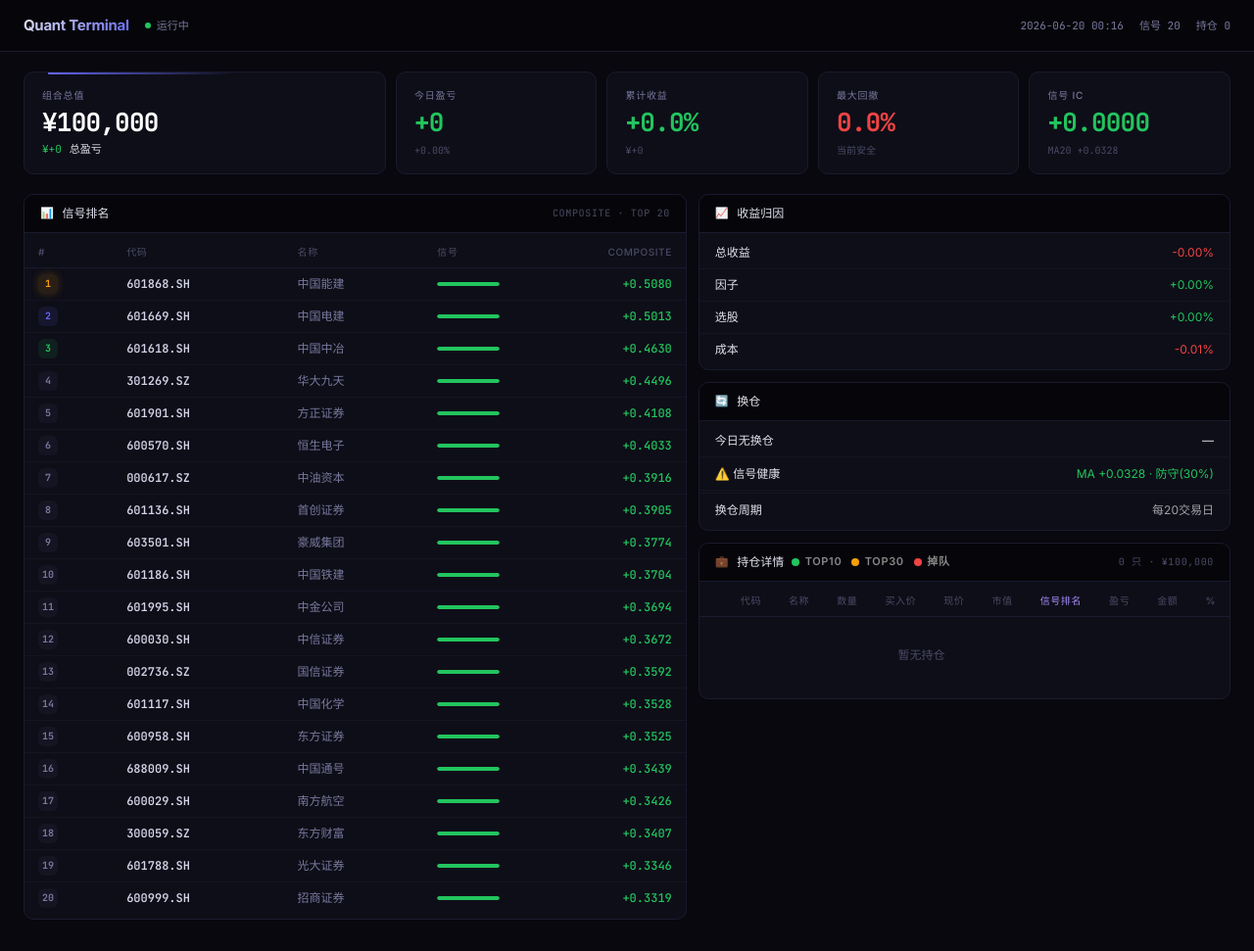
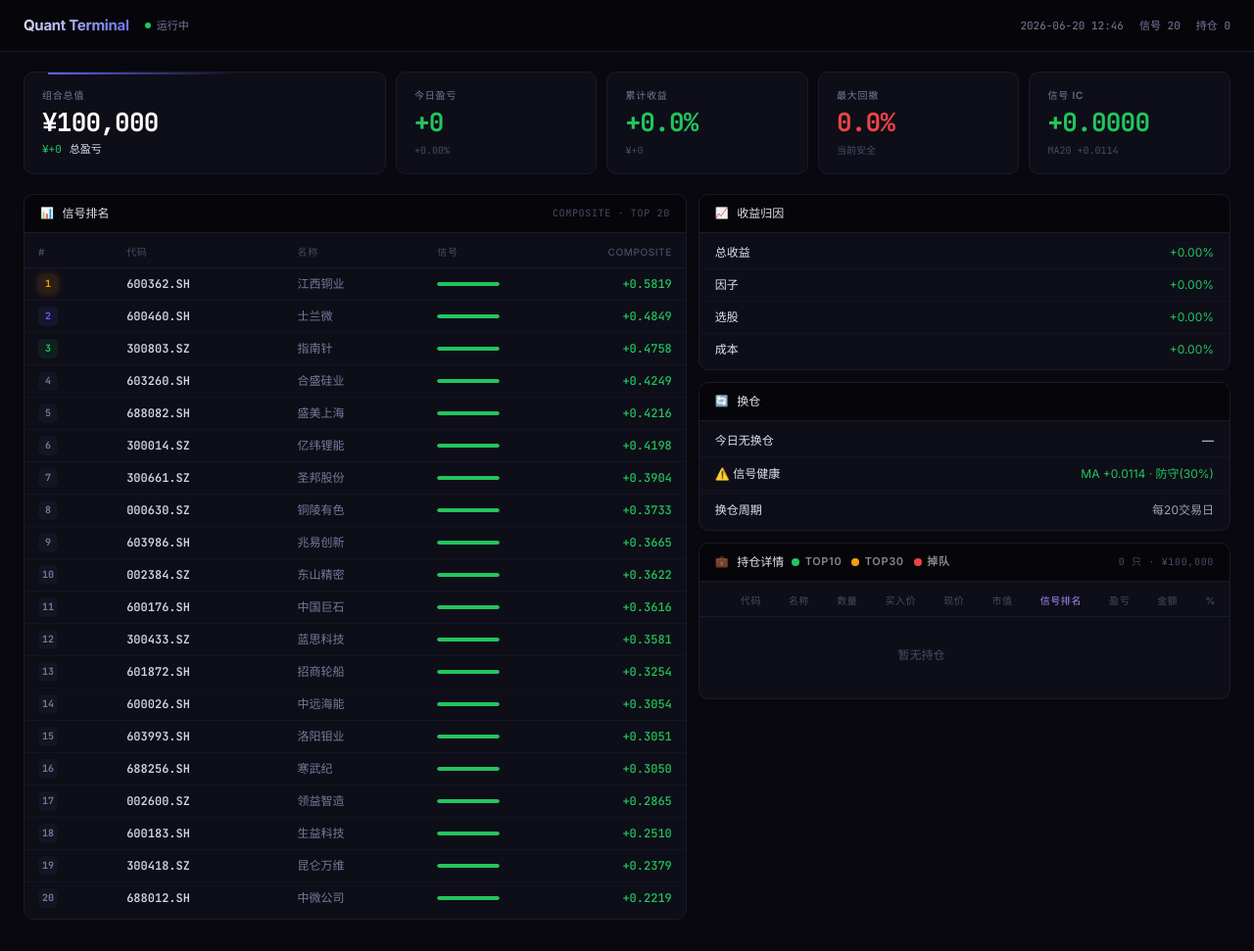
Before and after one commit to Axel-Labhub/quant-dashboard, a plain HTML site: page dashboard.html in a window 1280 px wide. Shown: the whole page at 98% size. Drawn offline with Linux system fonts and the light colour scheme.

Commit message:
Update dashboard - V4 momentum + risk management V2

```diff
--- a/dashboard.html
+++ b/dashboard.html
@@ -3,7 +3,7 @@
 <head>
 <meta charset="UTF-8">
 <meta name="viewport" content="width=device-width, initial-scale=1">
-<title>Quant Dashboard — 2026-06-20 00:16</title>
+<title>Quant Dashboard — 2026-06-20 12:46</title>
 <link rel="preconnect" href="https://fonts.googleapis.com">
 <link rel="preconnect" href="https://fonts.gstatic.com" crossorigin>
 <link href="https://fonts.googleapis.com/css2?family=Inter:wght@400;500;600;700;800&family=JetBrains+Mono:wght@400;500;600;700&display=swap" rel="stylesheet">
@@ -369,7 +369,7 @@
             <span>运行中</span>
         </div>
         <div class="header-right">
-            <span>2026-06-20 00:16</span>
+            <span>2026-06-20 12:46</span>
             <span>信号 20</span>
             <span>持仓 0</span>
         </div>
@@ -407,7 +407,7 @@
         <div class="kpi-card">
             <div class="kpi-label">信号 IC</div>
             <div class="kpi-value gain">+0.0000</div>
-            <div class="kpi-meta">MA20 +0.0328</div>
+            <div class="kpi-meta">MA20 +0.0114</div>
         </div>
     </div>
 
@@ -436,204 +436,204 @@
                         <tbody>
                             <tr>
             <td><span class="rank top1">1</span></td>
-            <td class="ticker">601868.SH</td>
-            <td class="muted short">中国能建</td>
+            <td class="ticker">600362.SH</td>
+            <td class="muted short">江西铜业</td>
             <td class="bar-cell">
                 <div class="bar-track">
                     <div class="bar-fill up" style="width:100.0%"></div>
                 </div>
             </td>
-            <td class="num gain">+0.5080</td>
+            <td class="num gain">+0.5819</td>
         </tr><tr>
             <td><span class="rank top2">2</span></td>
-            <td class="ticker">601669.SH</td>
-            <td class="muted short">中国电建</td>
+            <td class="ticker">600460.SH</td>
+            <td class="muted short">士兰微</td>
             <td class="bar-cell">
                 <div class="bar-track">
                     <div class="bar-fill up" style="width:100.0%"></div>
                 </div>
             </td>
-            <td class="num gain">+0.5013</td>
+            <td class="num gain">+0.4849</td>
         </tr><tr>
             <td><span class="rank top3">3</span></td>
-            <td class="ticker">601618.SH</td>
-            <td class="muted short">中国中冶</td>
+            <td class="ticker">300803.SZ</td>
+            <td class="muted short">指南针</td>
             <td class="bar-cell">
                 <div class="bar-track">
                     <div class="bar-fill up" style="width:100.0%"></div>
                 </div>
             </td>
-            <td class="num gain">+0.4630</td>
+            <td class="num gain">+0.4758</td>
         </tr><tr>
             <td><span class="rank">4</span></td>
-            <td class="ticker">301269.SZ</td>
-            <td class="muted short">华大九天</td>
+            <td class="ticker">603260.SH</td>
+            <td class="muted short">合盛硅业</td>
             <td class="bar-cell">
                 <div class="bar-track">
                     <div class="bar-fill up" style="width:100.0%"></div>
                 </div>
             </td>
-            <td class="num gain">+0.4496</td>
+            <td class="num gain">+0.4249</td>
         </tr><tr>
             <td><span class="rank">5</span></td>
-            <td class="ticker">601901.SH</td>
-            <td class="muted short">方正证券</td>
+            <td class="ticker">688082.SH</td>
+            <td class="muted short">盛美上海</td>
             <td class="bar-cell">
                 <div class="bar-track">
                     <div class="bar-fill up" style="width:100.0%"></div>
                 </div>
             </td>
-            <td class="num gain">+0.4108</td>
+            <td class="num gain">+0.4216</td>
         </tr><tr>
             <td><span class="rank">6</span></td>
-            <td class="ticker">600570.SH</td>
-            <td class="muted short">恒生电子</td>
+            <td class="ticker">300014.SZ</td>
+            <td class="muted short">亿纬锂能</td>
             <td class="bar-cell">
                 <div class="bar-track">
                     <div class="bar-fill up" style="width:100.0%"></div>
                 </div>
             </td>
-            <td class="num gain">+0.4033</td>
+            <td class="num gain">+0.4198</td>
         </tr><tr>
             <td><span class="rank">7</span></td>
-            <td class="ticker">000617.SZ</td>
-            <td class="muted short">中油资本</td>
+            <td class="ticker">300661.SZ</td>
+            <td class="muted short">圣邦股份</td>
             <td class="bar-cell">
                 <div class="bar-track">
                     <div class="bar-fill up" style="width:100.0%"></div>
                 </div>
             </td>
-            <td class="num gain">+0.3916</td>
+            <td class="num gain">+0.3904</td>
         </tr><tr>
             <td><span class="rank">8</span></td>
-            <td class="ticker">601136.SH</td>
-            <td class="muted short">首创证券</td>
+            <td class="ticker">000630.SZ</td>
+            <td class="muted short">铜陵有色</td>
             <td class="bar-cell">
                 <div class="bar-track">
                     <div class="bar-fill up" style="width:100.0%"></div>
                 </div>
             </td>
-            <td class="num gain">+0.3905</td>
+            <td class="num gain">+0.3733</td>
         </tr><tr>
             <td><span class="rank">9</span></td>
-            <td class="ticker">603501.SH</td>
-            <td class="muted short">豪威集团</td>
+            <td class="ticker">603986.SH</td>
+            <td class="muted short">兆易创新</td>
             <td class="bar-cell">
                 <div class="bar-track">
                     <div class="bar-fill up" style="width:100.0%"></div>
                 </div>
             </td>
-            <td class="num gain">+0.3774</td>
+            <td class="num gain">+0.3665</td>
         </tr><tr>
             <td><span class="rank">10</span></td>
-            <td class="ticker">601186.SH</td>
-            <td class="muted short">中国铁建</td>
+            <td class="ticker">002384.SZ</td>
+            <td class="muted short">东山精密</td>
             <td class="bar-cell">
                 <div class="bar-track">
                     <div class="bar-fill up" style="width:100.0%"></div>
                 </div>
             </td>
-            <td class="num gain">+0.3704</td>
+            <td class="num gain">+0.3622</td>
         </tr><tr>
             <td><span class="rank">11</span></td>
-            <td class="ticker">601995.SH</td>
-            <td class="muted short">中金公司</td>
+            <td class="ticker">600176.SH</td>
+            <td class="muted short">中国巨石</td>
             <td class="bar-cell">
                 <div class="bar-track">
                     <div class="bar-fill up" style="width:100.0%"></div>
                 </div>
             </td>
-            <td class="num gain">+0.3694</td>
+            <td class="num gain">+0.3616</td>
         </tr><tr>
             <td><span class="rank">12</span></td>
-            <td class="ticker">600030.SH</td>
-            <td class="muted short">中信证券</td>
+            <td class="ticker">300433.SZ</td>
+            <td class="muted short">蓝思科技</td>
             <td class="bar-cell">
                 <div class="bar-track">
                     <div class="bar-fill up" style="width:100.0%"></div>
                 </div>
             </td>
-            <td class="num gain">+0.3672</td>
+            <td class="num gain">+0.3581</td>
         </tr><tr>
             <td><span class="rank">13</span></td>
-            <td class="ticker">002736.SZ</td>
-            <td class="muted short">国信证券</td>
+            <td class="ticker">601872.SH</td>
+            <td class="muted short">招商轮船</td>
             <td class="bar-cell">
                 <div class="bar-track">
                     <div class="bar-fill up" style="width:100.0%"></div>
                 </div>
             </td>
-            <td class="num gain">+0.3592</td>
+            <td class="num gain">+0.3254</td>
         </tr><tr>
             <td><span class="rank">14</span></td>
-            <td class="ticker">601117.SH</td>
-            <td class="muted short">中国化学</td>
+            <td class="ticker">600026.SH</td>
+            <td class="muted short">中远海能</td>
             <td class="bar-cell">
                 <div class="bar-track">
                     <div class="bar-fill up" style="width:100.0%"></div>
                 </div>
             </td>
-            <td class="num gain">+0.3528</td>
+            <td class="num gain">+0.3054</td>
         </tr><tr>
             <td><span class="rank">15</span></td>
-            <td class="ticker">600958.SH</td>
-            <td class="muted short">东方证券</td>
+            <td class="ticker">603993.SH</td>
+            <td class="muted short">洛阳钼业</td>
             <td class="bar-cell">
                 <div class="bar-track">
                     <div class="bar-fill up" style="width:100.0%"></div>
                 </div>
             </td>
-            <td class="num gain">+0.3525</td>
+            <td class="num gain">+0.3051</td>
         </tr><tr>
             <td><span class="rank">16</span></td>
-            <td class="ticker">688009.SH</td>
-            <td class="muted short">中国通号</td>
+            <td class="ticker">688256.SH</td>
+            <td class="muted short">寒武纪</td>
             <td class="bar-cell">
                 <div class="bar-track">
                     <div class="bar-fill up" style="width:100.0%"></div>
                 </div>
             </td>
-            <td class="num gain">+0.3439</td>
+            <td class="num gain">+0.3050</td>
         </tr><tr>
             <td><span class="rank">17</span></td>
-            <td class="ticker">600029.SH</td>
-            <td class="muted short">南方航空</td>
+            <td class="ticker">002600.SZ</td>
+            <td class="muted short">领益智造</td>
             <td class="bar-cell">
                 <div class="bar-track">
                     <div class="bar-fill up" style="width:100.0%"></div>
                 </div>
             </td>
-            <td class="num gain">+0.3426</td>
+            <td class="num gain">+0.2865</td>
         </tr><tr>
             <td><span class="rank">18</span></td>
-            <td class="ticker">300059.SZ</td>
-            <td class="muted short">东方财富</td>
+            <td class="ticker">600183.SH</td>
+            <td class="muted short">生益科技</td>
             <td class="bar-cell">
                 <div class="bar-track">
                     <div class="bar-fill up" style="width:100.0%"></div>
                 </div>
             </td>
-            <td class="num gain">+0.3407</td>
+            <td class="num gain">+0.2510</td>
         </tr><tr>
             <td><span class="rank">19</span></td>
-            <td class="ticker">601788.SH</td>
-            <td class="muted short">光大证券</td>
+            <td class="ticker">300418.SZ</td>
+            <td class="muted short">昆仑万维</td>
             <td class="bar-cell">
                 <div class="bar-track">
                     <div class="bar-fill up" style="width:100.0%"></div>
                 </div>
             </td>
-            <td class="num gain">+0.3346</td>
+            <td class="num gain">+0.2379</td>
         </tr><tr>
             <td><span class="rank">20</span></td>
-            <td class="ticker">600999.SH</td>
-            <td class="muted short">招商证券</td>
+            <td class="ticker">688012.SH</td>
+            <td class="muted short">中微公司</td>
             <td class="bar-cell">
                 <div class="bar-track">
                     <div class="bar-fill up" style="width:100.0%"></div>
                 </div>
             </td>
-            <td class="num gain">+0.3319</td>
+            <td class="num gain">+0.2219</td>
         </tr>
                         </tbody>
                     </table>
@@ -653,7 +653,7 @@
                 <div class="card-body">
                     <div class="data-row">
                 <span>总收益</span>
-                <span class="num" style="color:#ef4444">-0.00%</span>
+                <span class="num" style="color:#22c55e">+0.00%</span>
             </div><div class="data-row">
                 <span>因子</span>
                 <span class="num" style="color:#22c55e">+0.00%</span>
@@ -662,7 +662,7 @@
                 <span class="num" style="color:#22c55e">+0.00%</span>
             </div><div class="data-row">
                 <span>成本</span>
-                <span class="num" style="color:#ef4444">-0.01%</span>
+                <span class="num" style="color:#22c55e">+0.00%</span>
             </div>
                 </div>
             </div>
@@ -676,7 +676,7 @@
                 <div class="card-body">
                     <div class="data-row"><span>今日无换仓</span><span class="num muted">—</span></div><div class="data-row" style="border-top:1px solid rgba(26,26,46,0.3);">
             <span>⚠️ 信号健康</span>
-            <span class="num" style="color:#22c55e;">MA +0.0328 · 防守(30%)</span>
+            <span class="num" style="color:#22c55e;">MA +0.0114 · 防守(30%)</span>
         </div><div class="data-row" style="border-top:1px solid rgba(26,26,46,0.5); margin-top:2px; padding-top:8px;"><span>换仓周期</span><span class="num" style="color:#a1a1aa;">每20交易日</span></div>
                 </div>
             </div>
```
